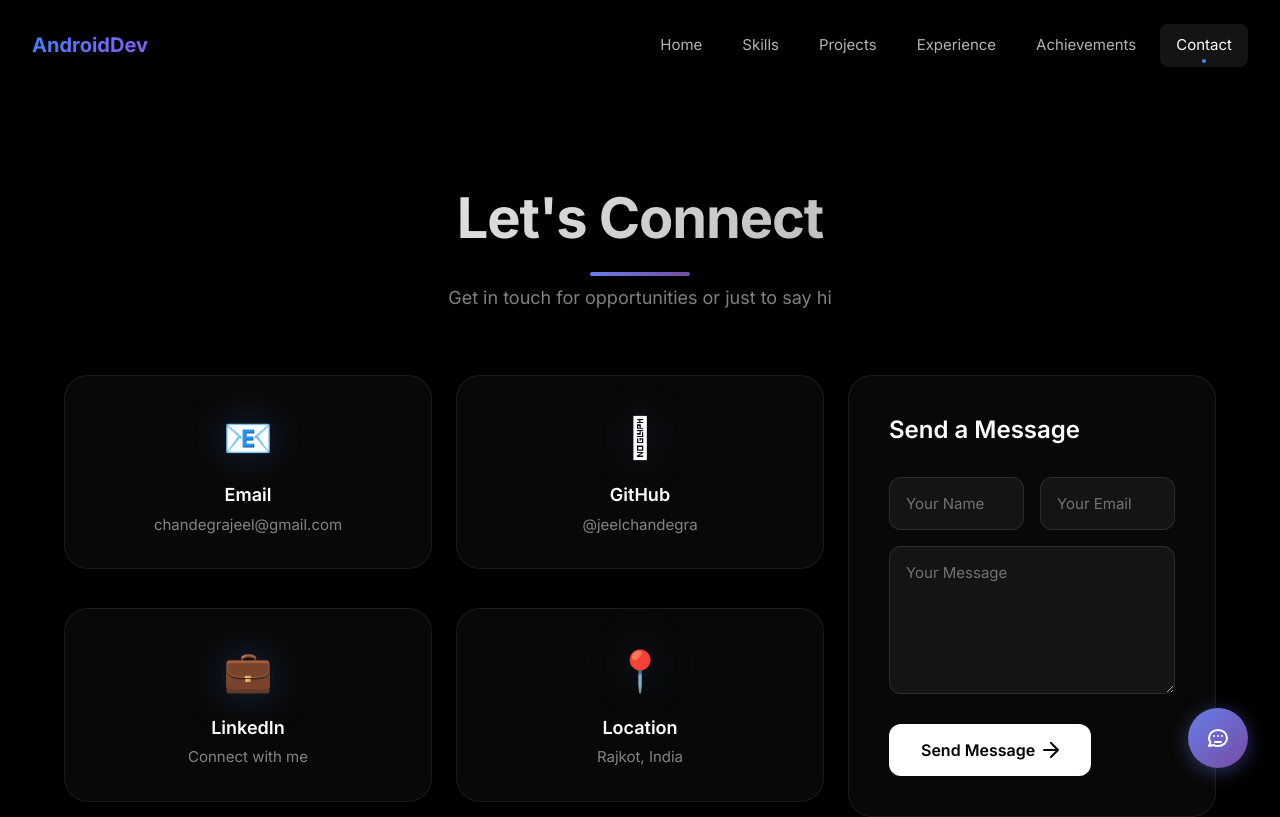
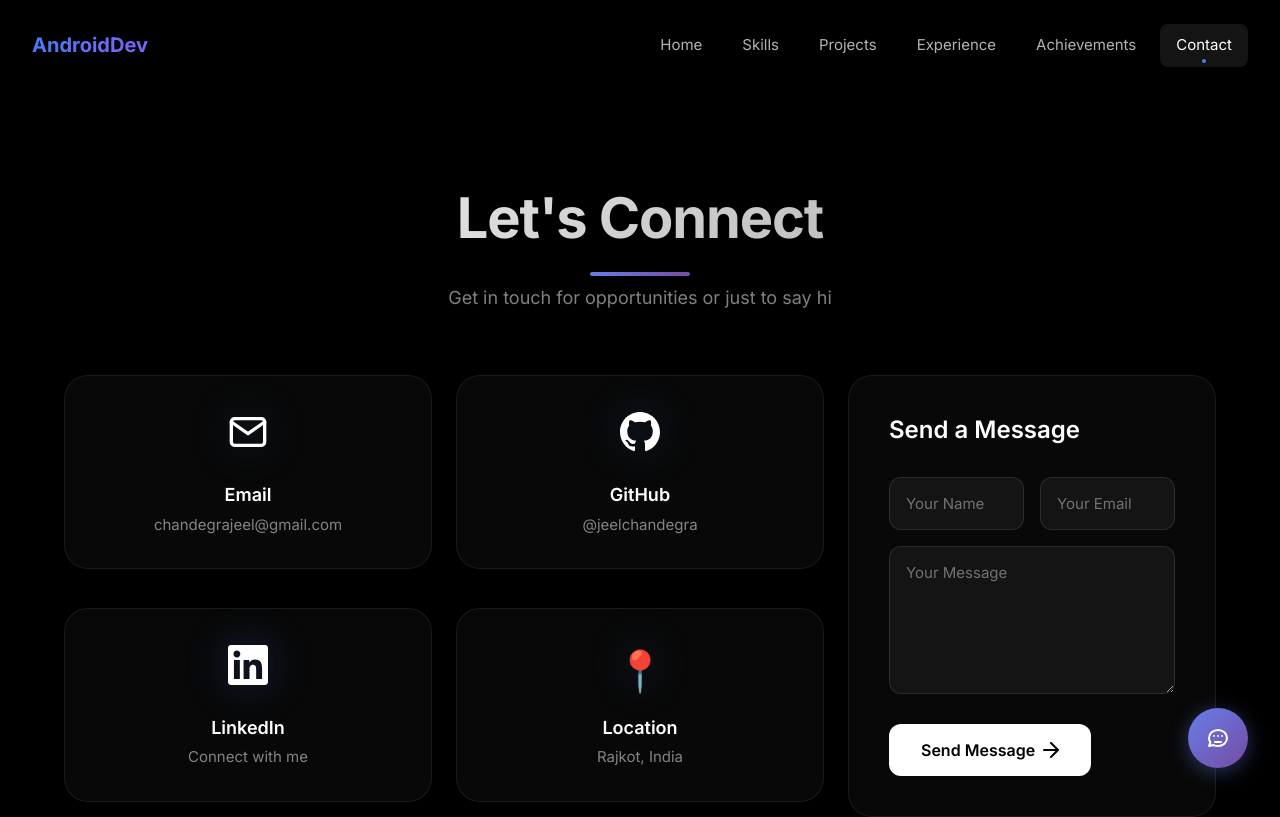
Before and after one commit to JeelChandegra/react_portfolio, a React (Vite) app in the folder my-react-app/: page /contact in a window 1280 px wide. Shown: the top 817 px of the page. Built offline with nearby package versions, Linux system fonts and the light colour scheme.

Commit message:
changed logo in contact page

```diff
--- a/my-react-app/src/components/Contact.tsx
+++ b/my-react-app/src/components/Contact.tsx
@@ -88,7 +88,12 @@ const Contact = () => {
                 transition={{ duration: 0.6, delay: 0.1 }}
                 whileHover={{ y: -4 }}
               >
-                <div className="contact-card-icon">📧</div>
+                <div className="contact-card-icon">
+                  <svg width="40" height="40" viewBox="0 0 24 24" fill="none" xmlns="http://www.w3.org/2000/svg">
+                    <path d="M4 4H20C21.1 4 22 4.9 22 6V18C22 19.1 21.1 20 20 20H4C2.9 20 2 19.1 2 18V6C2 4.9 2.9 4 4 4Z" stroke="currentColor" strokeWidth="2" strokeLinecap="round" strokeLinejoin="round"/>
+                    <path d="M22 6L12 13L2 6" stroke="currentColor" strokeWidth="2" strokeLinecap="round" strokeLinejoin="round"/>
+                  </svg>
+                </div>
                 <h3>Email</h3>
                 <p>chandegrajeel@gmail.com</p>
               </motion.a>
@@ -105,7 +110,11 @@ const Contact = () => {
                 transition={{ duration: 0.6, delay: 0.2 }}
                 whileHover={{ y: -4 }}
               >
-                <div className="contact-card-icon"></div>
+                <div className="contact-card-icon">
+                  <svg width="40" height="40" viewBox="0 0 24 24" fill="currentColor" xmlns="http://www.w3.org/2000/svg">
+                    <path d="M12 0C5.37 0 0 5.37 0 12C0 17.31 3.435 21.795 8.205 23.385C8.805 23.49 9.03 23.13 9.03 22.815C9.03 22.53 9.015 21.585 9.015 20.58C6 21.135 5.22 19.845 4.98 19.17C4.845 18.825 4.26 17.76 3.75 17.475C3.33 17.25 2.73 16.695 3.735 16.68C4.68 16.665 5.355 17.55 5.58 17.91C6.66 19.725 8.385 19.215 9.075 18.9C9.18 18.12 9.495 17.595 9.84 17.295C7.17 16.995 4.38 15.96 4.38 11.37C4.38 10.065 4.845 8.985 5.61 8.145C5.49 7.845 5.07 6.615 5.73 4.965C5.73 4.965 6.735 4.65 9.03 6.195C9.99 5.925 11.01 5.79 12.03 5.79C13.05 5.79 14.07 5.925 15.03 6.195C17.325 4.635 18.33 4.965 18.33 4.965C18.99 6.615 18.57 7.845 18.45 8.145C19.215 8.985 19.68 10.05 19.68 11.37C19.68 15.975 16.875 16.995 14.205 17.295C14.64 17.67 15.015 18.39 15.015 19.515C15.015 21.12 15 22.41 15 22.815C15 23.13 15.225 23.505 15.825 23.385C18.2072 22.5807 20.2772 21.0497 21.7437 19.0074C23.2101 16.965 23.9993 14.5143 24 12C24 5.37 18.63 0 12 0Z"/>
+                  </svg>
+                </div>
                 <h3>GitHub</h3>
                 <p>@jeelchandegra</p>
               </motion.a>
@@ -122,7 +131,11 @@ const Contact = () => {
                 transition={{ duration: 0.6, delay: 0.3 }}
                 whileHover={{ y: -4 }}
               >
-                <div className="contact-card-icon">💼</div>
+                <div className="contact-card-icon">
+                  <svg width="40" height="40" viewBox="0 0 24 24" fill="currentColor" xmlns="http://www.w3.org/2000/svg">
+                    <path d="M20.447 20.452H16.893V14.883C16.893 13.555 16.866 11.846 15.041 11.846C13.188 11.846 12.905 13.291 12.905 14.785V20.452H9.351V9H12.765V10.561H12.811C13.288 9.661 14.448 8.711 16.181 8.711C19.782 8.711 20.448 11.081 20.448 14.166V20.452H20.447ZM5.337 7.433C4.193 7.433 3.274 6.507 3.274 5.368C3.274 4.23 4.194 3.305 5.337 3.305C6.477 3.305 7.401 4.23 7.401 5.368C7.401 6.507 6.476 7.433 5.337 7.433ZM7.119 20.452H3.555V9H7.119V20.452ZM22.225 0H1.771C0.792 0 0 0.774 0 1.729V22.271C0 23.227 0.792 24 1.771 24H22.222C23.2 24 24 23.227 24 22.271V1.729C24 0.774 23.2 0 22.222 0H22.225Z"/>
+                  </svg>
+                </div>
                 <h3>LinkedIn</h3>
                 <p>Connect with me</p>
               </motion.a>
@@ -207,7 +220,7 @@ const Contact = () => {
       </div>
 
       <footer className="footer">
-        <p>&copy; 2025 Your Name. Built with React & Framer Motion</p>
+
       </footer>
     </section>
   );
```
